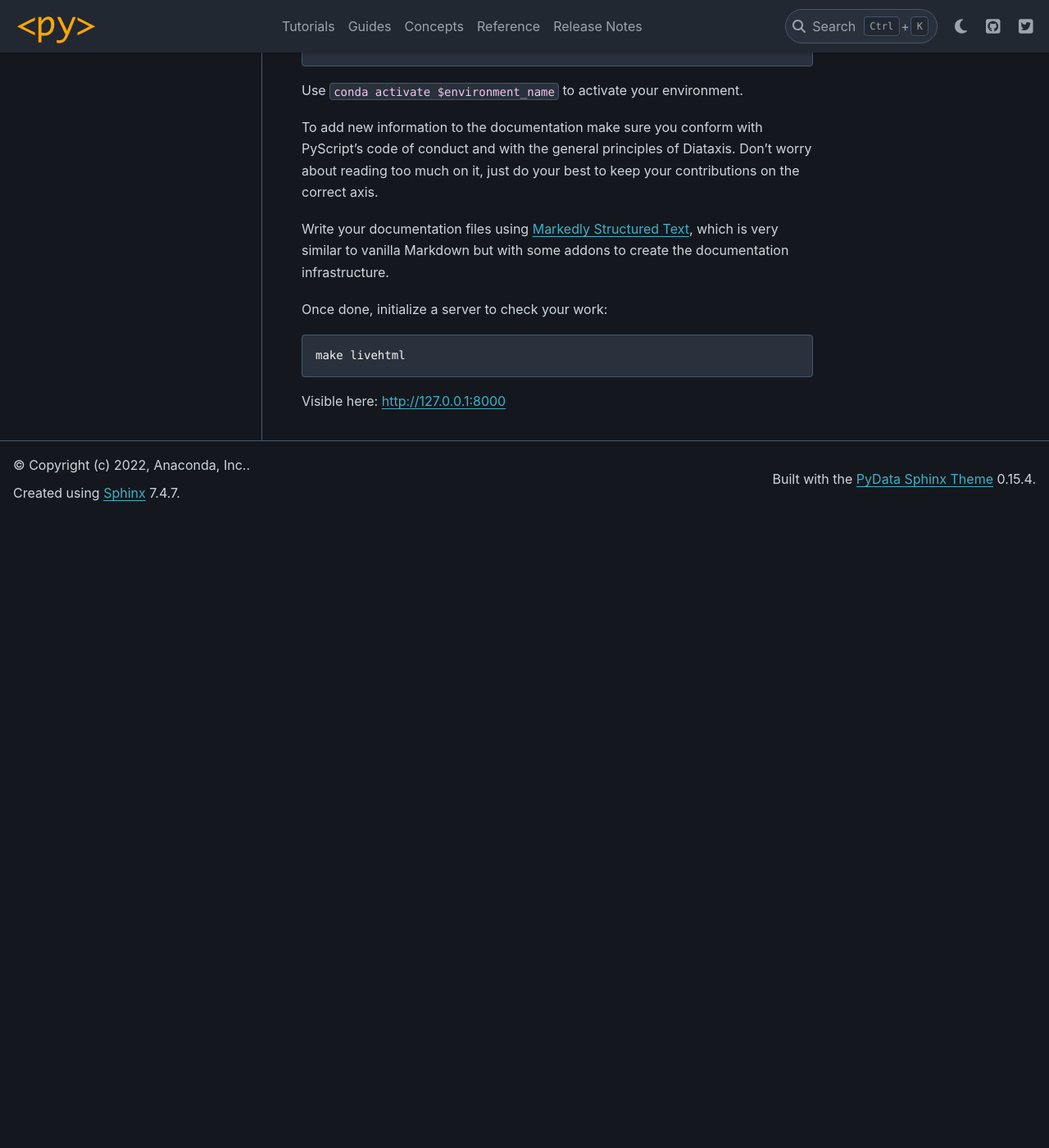
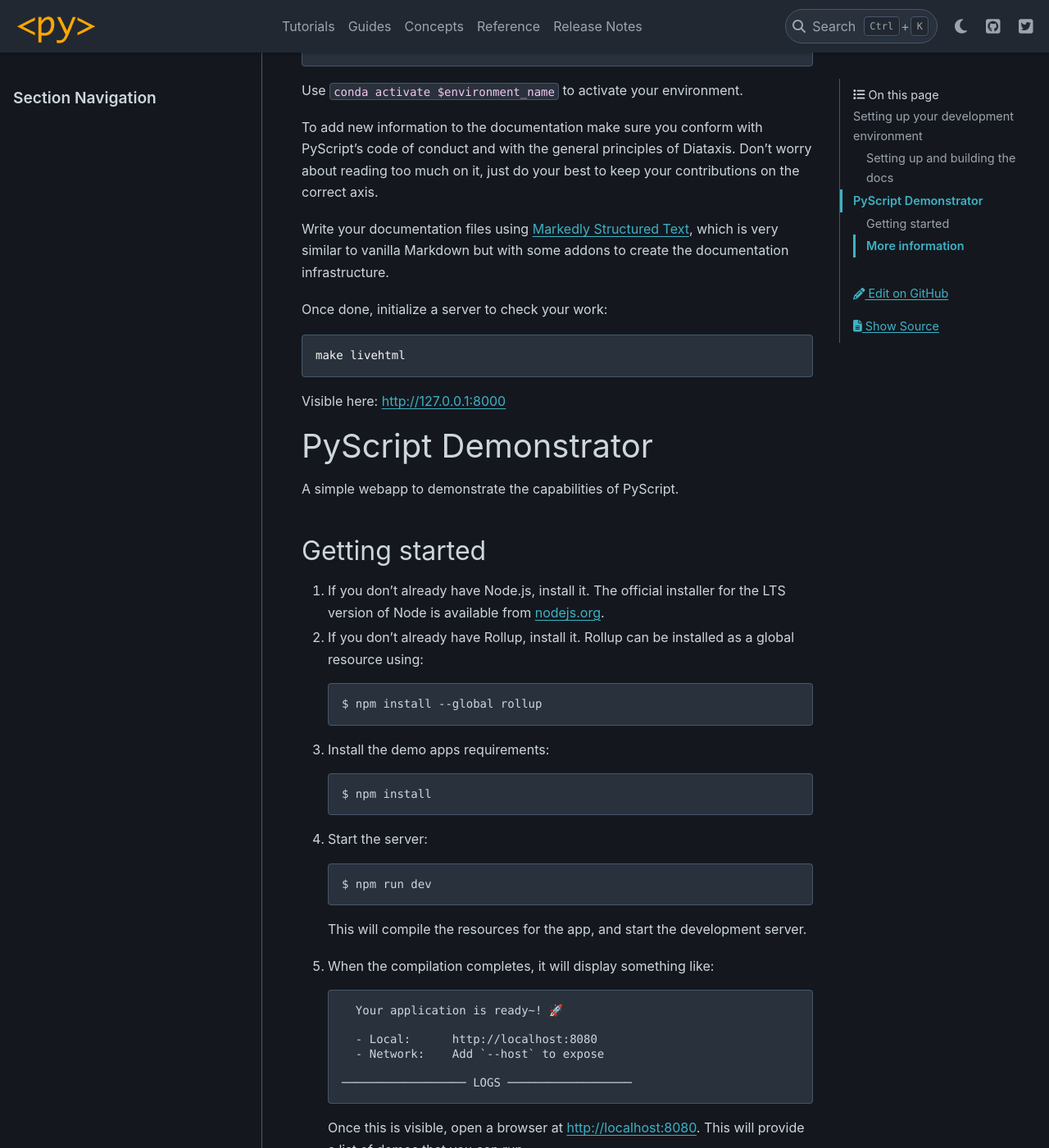
Before and after one commit to pyscript/pyscript, a Sphinx documentation site: the page built from docs/development/setting-up-environment.md, in a window 1280 px wide and 1400 px high, scrolled down 1456 px. Shown: the whole window at 82% size. Built offline with Sphinx 7.4.7 and the PyData theme 0.15.4, drawn with Linux system fonts in a browser that asks for light colours; before the commit the page ends 2086 px from its top, so only the background shows below that; some of the changed text lies outside the part shown.

Commit message:
Fixing docs Issue #1033  (#1037)
* Move the info in /pyscriptjs/README.md to /docs/development/developing.md

* developing.md: Markdown linting

* Fixing docs issue #1033

* [pre-commit.ci] auto fixes from pre-commit.com hooks

for more information, see https://pre-commit.ci

* setting-up-environment.md: Markdown Linting

---------

Co-authored-by: pre-commit-ci[bot] <66853113+pre-commit-ci[bot]@users.noreply.github.com>

````diff
--- a/docs/development/setting-up-environment.md
+++ b/docs/development/setting-up-environment.md
@@ -67,3 +67,51 @@
 ```
 
 Visible here: [http://127.0.0.1:8000](http://127.0.0.1:8000)
+
+# PyScript Demonstrator
+
+A simple webapp to demonstrate the capabilities of PyScript.
+
+## Getting started
+
+1. If you don't already have Node.js, install it. The official installer for the
+   LTS version of Node is available from [nodejs.org](https://nodejs.org/).
+
+2. If you don't already have Rollup, install it. Rollup can be installed as a
+   global resource using:
+
+       $ npm install --global rollup
+
+3. Install the demo apps requirements:
+
+       $ npm install
+
+4. Start the server:
+
+       $ npm run dev
+
+   This will compile the resources for the app, and start the development server.
+
+5. When the compilation completes, it will display something like:
+
+         Your application is ready~! 🚀
+
+         - Local:      http://localhost:8080
+         - Network:    Add `--host` to expose
+
+       ────────────────── LOGS ──────────────────
+
+   Once this is visible, open a browser at
+   [http://localhost:8080](http://localhost:8080). This will provide a list of
+   demos that you can run.
+
+## More information
+
+For more information:
+
+* [Discussion board](https://community.anaconda.cloud/c/tech-topics/pyscript)
+* [Home Page](https://pyscript.net/)
+* [Blog Post](https://engineering.anaconda.com/2022/04/welcome-pyscript.html)
+* [Discord Channel](https://discord.gg/BYB2kvyFwm)
+
+We use Discord as the main place for our discussions
````
Also changed, not shown: docs/development/developing.md (+0 -1 lines), pyscriptjs/README.md.
